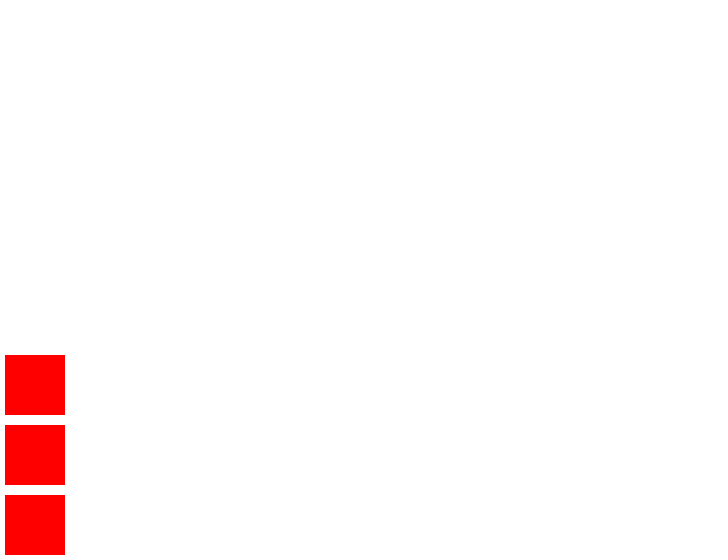
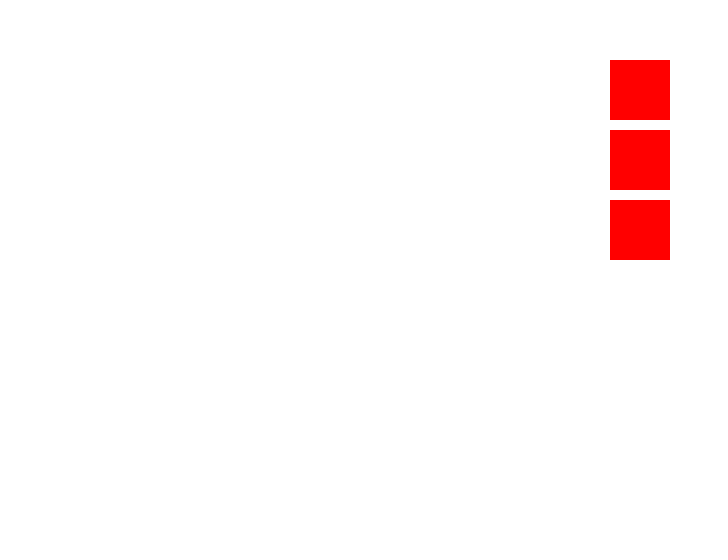
Before and after one commit to matheuslanduci/bonus01-trilha-react, a plain HTML site: page index.html in a window 1280 px wide. Shown: the part 240-800 px from the top of the page, without its empty margins (0-728 px from the left). Drawn offline with Linux system fonts and the light colour scheme.

Commit message:
Alinhamento de conteúdo

```diff
--- a/styles.css
+++ b/styles.css
@@ -7,7 +7,10 @@ body,
 
 #app {
   display: flex;
-  flex-direction: column-reverse;
+  flex-direction: column;
+
+  align-items: center;
+  justify-content: center;
 }
 
 .box {
```
